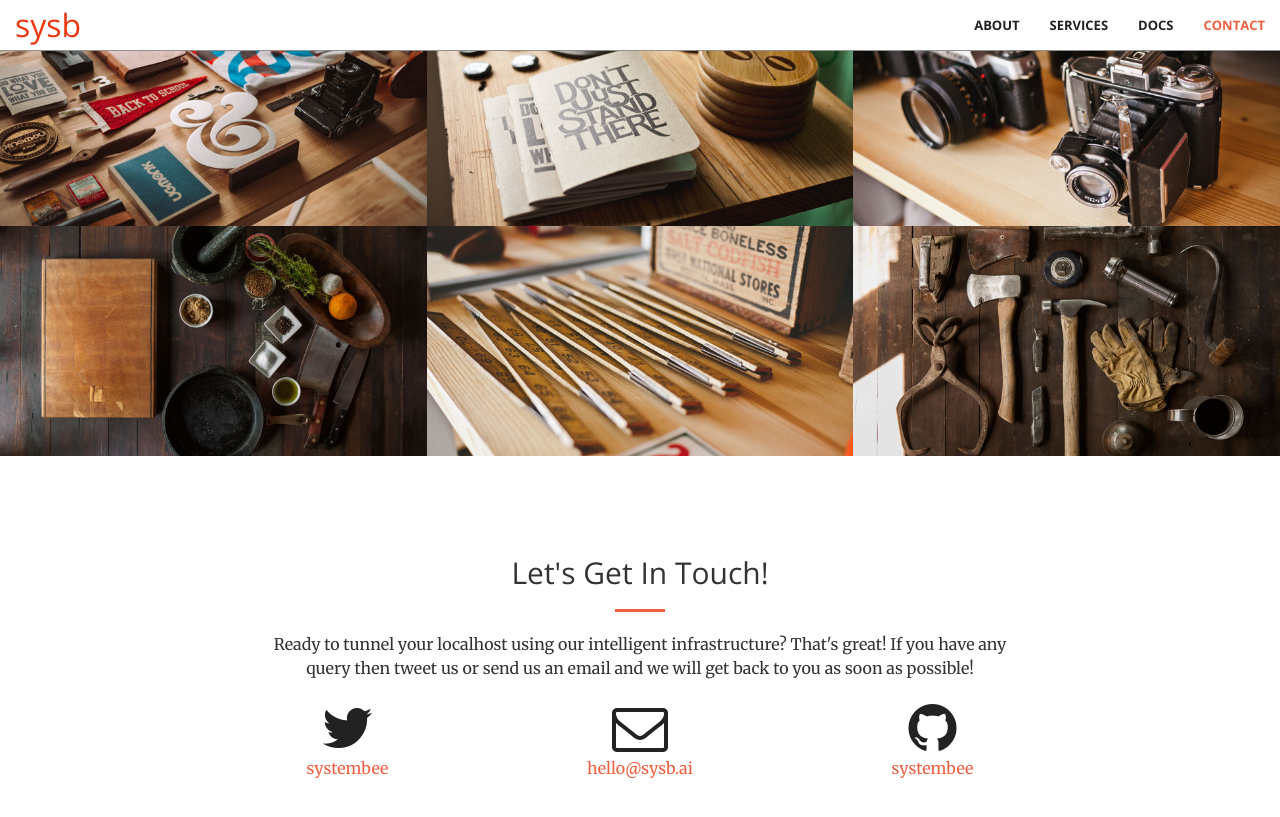
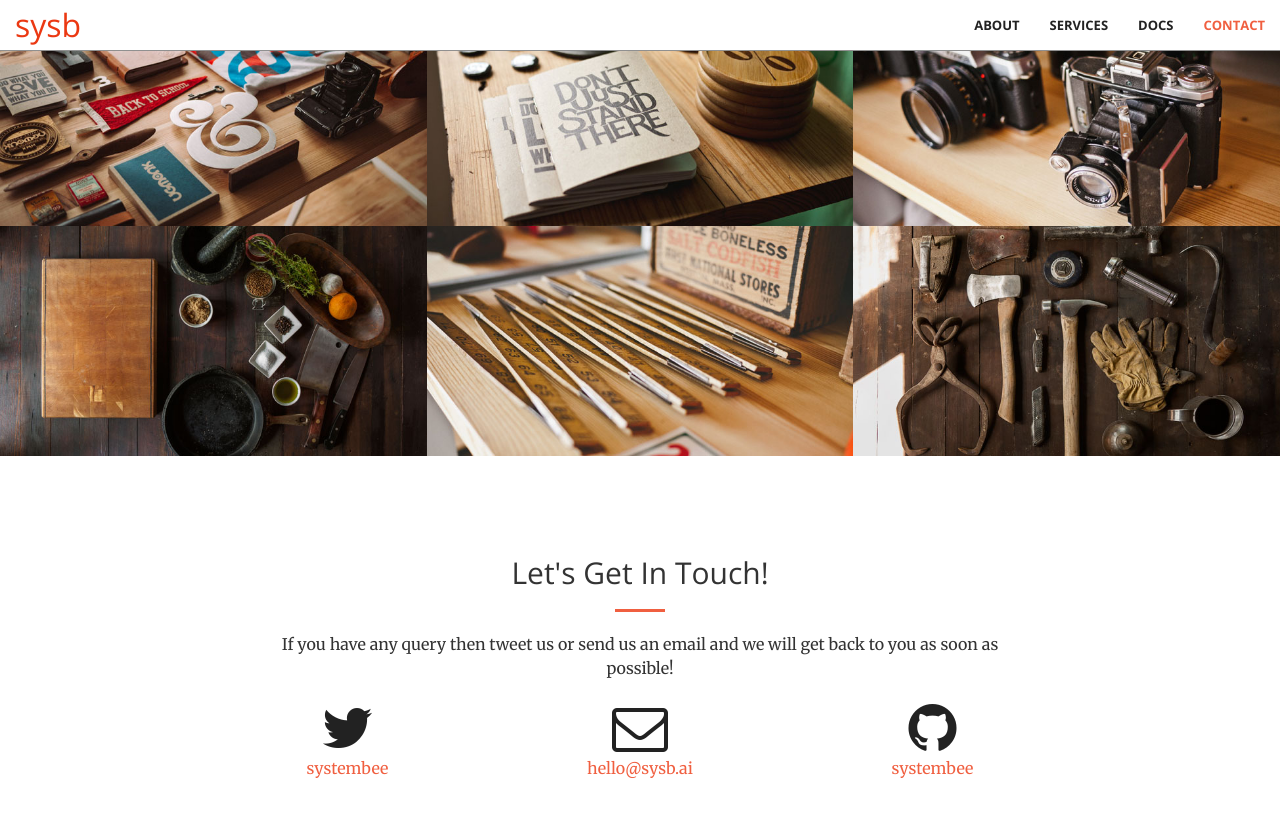
Before and after one commit to usama7628674/sysb.AI, a Jekyll site: the page built from index.html, in a window 1280 px wide and 900 px high, scrolled down 1768 px. Shown: the top 817 px of the window. Built offline with Jekyll 4.4.1, drawn with Linux system fonts in a browser that asks for light colours; some of the changed text lies outside the part shown.

Commit message:
yet another commit

```diff
--- a/_includes/call-to-action.html
+++ b/_includes/call-to-action.html
@@ -4,7 +4,7 @@
             <div class="col-lg-8 col-lg-offset-2 text-center">
                 <h2 class="section-heading">We've got what you need!</h2>
                 <hr class="light">
-                <p class="text-faded">sysb.ai is the platform to securely access your localhost over the internet. No strings attached!</p>
+                <p class="text-faded">sysb is the platform to securely access your localhost over the internet. No strings attached!</p>
                 <a href="#" class="btn btn-default btn-xl">Get Started!</a>
             </div>
         </div>
--- a/_includes/contact.html
+++ b/_includes/contact.html
@@ -4,7 +4,7 @@
             <div class="col-lg-8 col-lg-offset-2 text-center">
                 <h2 class="section-heading">Let's Get In Touch!</h2>
                 <hr class="primary">
-                <p>Ready to tunnel your localhost using our intelligent infrastructure? That's great! If you have any query then tweet us or send us an email and we will get back to you as soon as possible!</p>
+                <p>If you have any query then tweet us or send us an email and we will get back to you as soon as possible!</p>
             </div>
         <div class="col-lg-2 col-lg-offset-2 text-center">
             <a href="https://twitter.com/{{ site.twitter_username }}">
```
